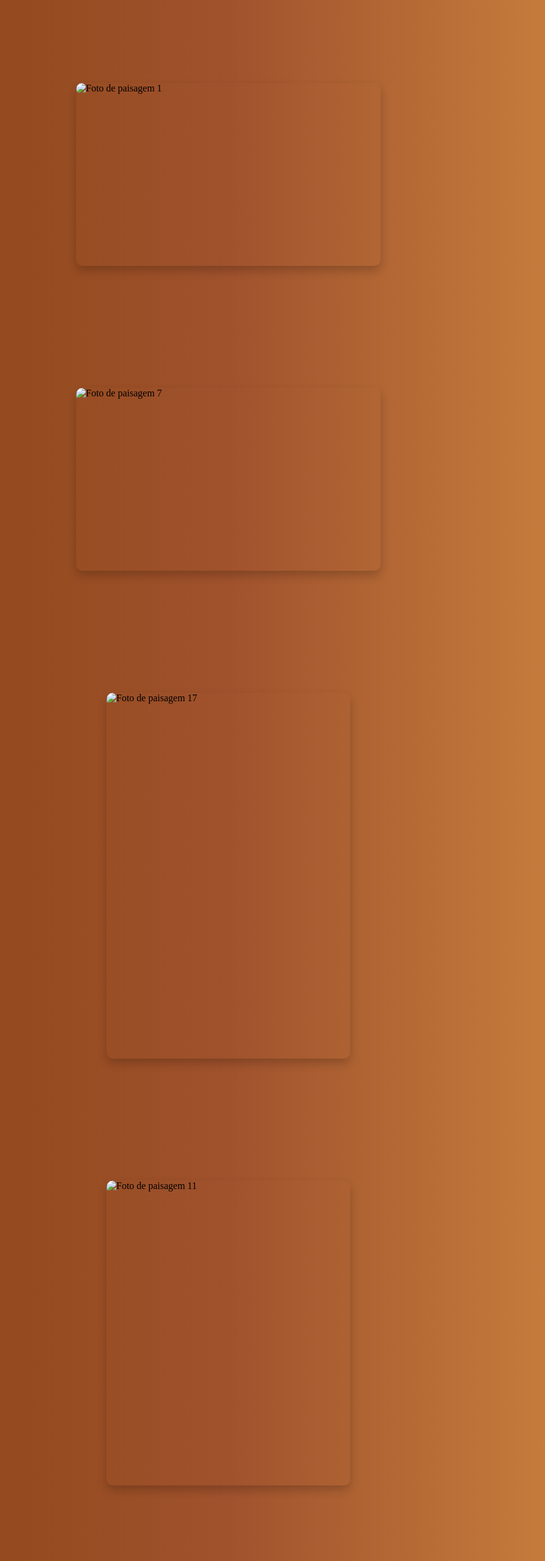
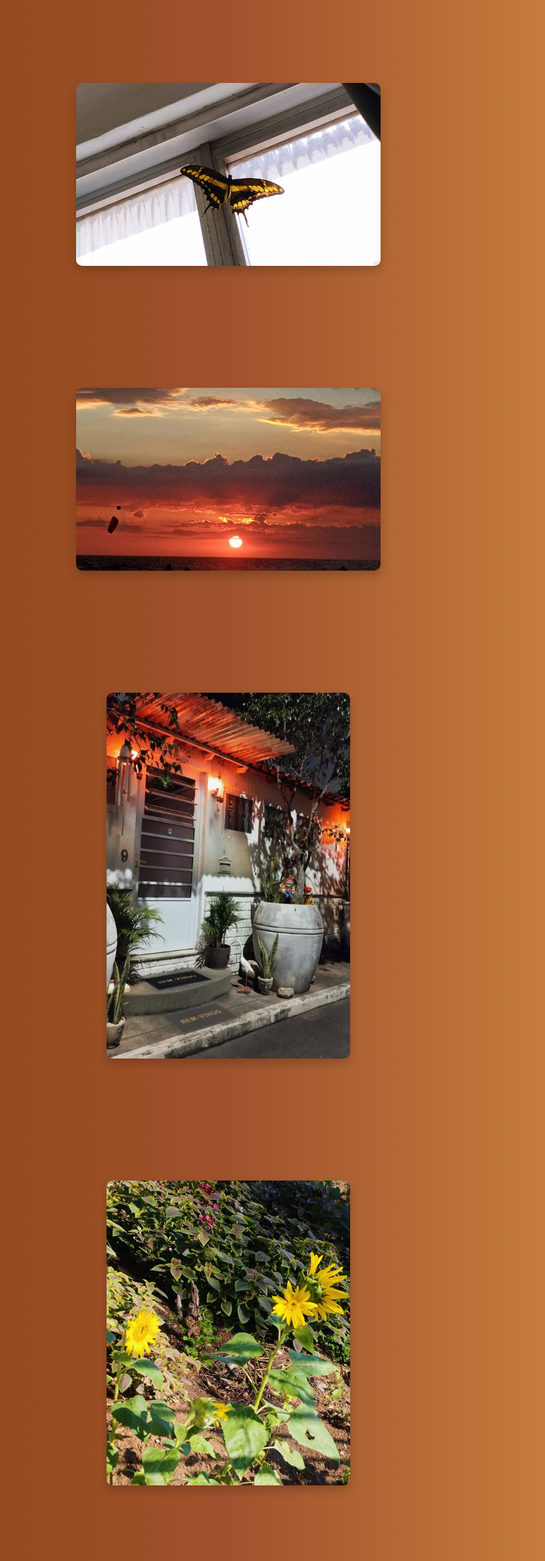
Before and after one commit to YasminLustosa/Portfolio, a plain HTML site: page index.html in a window 1280 px wide. Shown: the part 920-3480 px from the top of the page at 61% size, without its empty margins (265-1160 px from the left). Drawn offline with Linux system fonts and the light colour scheme.

Commit message:
index.html

```diff
--- a/index.html
+++ b/index.html
@@ -20,7 +20,7 @@
         ©Yasmin Lustosa
    </div>
     <div class="card">
-        <img src="imagens/Paisagem1.jpeg" alt="Foto de paisagem 1">
+        <img src="Assets/Paisagem1.jpeg" alt="Foto de paisagem 1">
         <div class="caption">
              <p>This is a Monarch Butterfly, your scientific name it's Danaus Plexippus. <br>
                 Is one of the most well-know butterflies, your wings are unique.
@@ -28,7 +28,7 @@
         </div>
   </div>
   <div class="card2">
-    <img src="imagens/Paisagem7.jpeg" alt="Foto de paisagem 7">
+    <img src="Assets/Paisagem7.jpeg" alt="Foto de paisagem 7">
     <div class="caption2">
          <p>Just a sunset. <br>
             It's so relaxing look at the sea and sky from the beach. <br>
@@ -37,13 +37,13 @@
     </div>
   </div>
   <div class="card3">
-    <img src="imagens/Paisagem17.jpeg" alt="Foto de paisagem 17">
+    <img src="Assets/Paisagem17.jpeg" alt="Foto de paisagem 17">
     <div class="caption3">
          <p>Just a comfy house.</p>
     </div>
 </div>
 <div class="card4">
-    <img src="imagens/Paisagem11.jpeg" alt="Foto de paisagem 11">
+    <img src="Assets/Paisagem11.jpeg" alt="Foto de paisagem 11">
     <div class="caption4">
          <p>Sunflower. <br>
             Scientific name is Helianthus Annuus, a bright and beautiful annual plant from North America.
@@ -51,14 +51,14 @@
     </div>
 </div>
 <div class="card5">
-    <img src="imagens/Paisagem20.jpg" alt="Foto de paisagem 20">
+    <img src="Assets/Paisagem20.jpg" alt="Foto de paisagem 20">
     <div class="caption5">
          <p>.Scientific name is Dahlia Pinnata, it's from the same family as sunflowers, daisies and zinnias. <br>
             National flower of Mexico.</p>
     </div>
 </div>
 <div class="card6">
-    <img src="imagens/Paisagem18.jpeg" alt="Foto de paisagem 18">
+    <img src="Assets/Paisagem18.jpeg" alt="Foto de paisagem 18">
     <div class="caption6">
          <p>A sky full of colors, texture and beauty.</p>
     </div>
```
